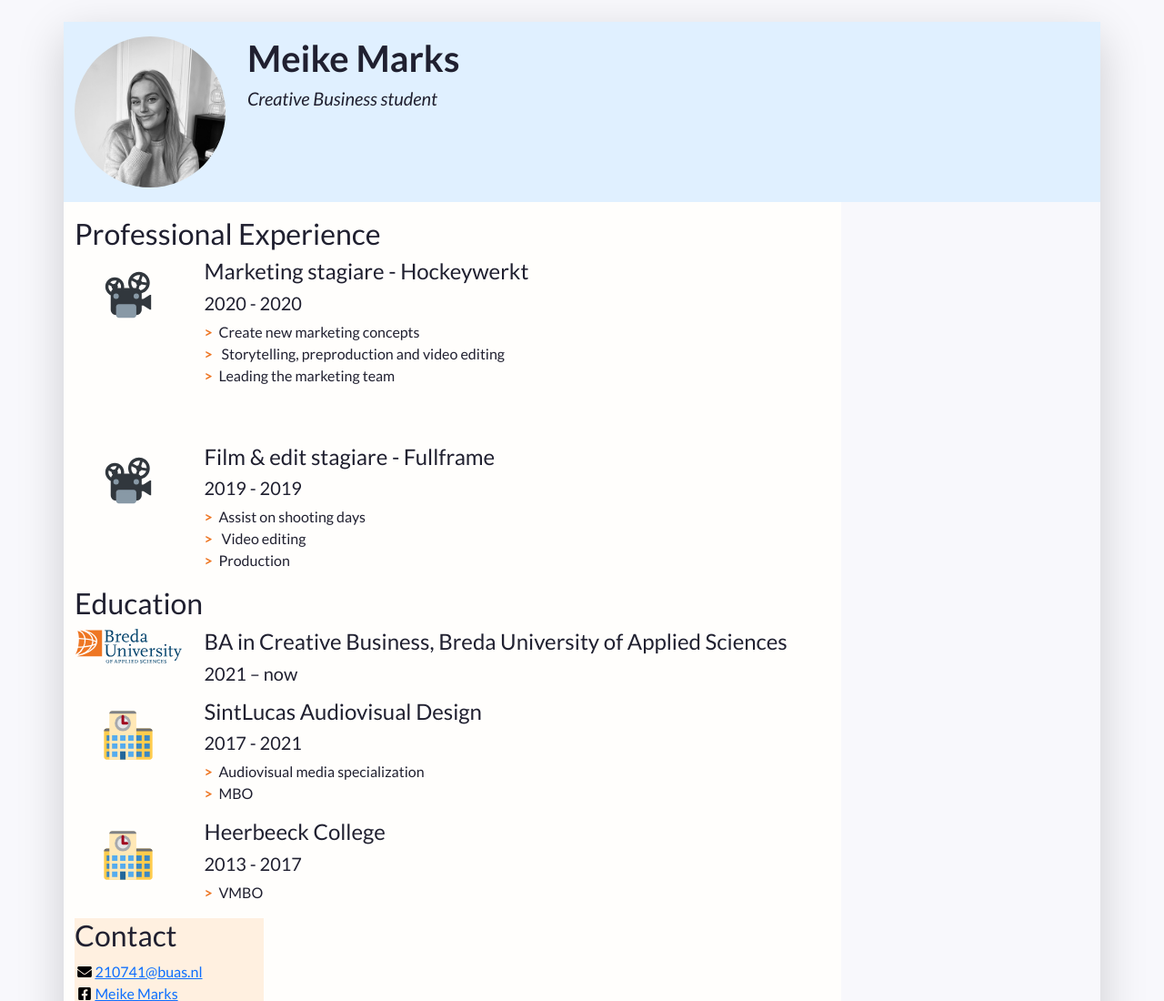
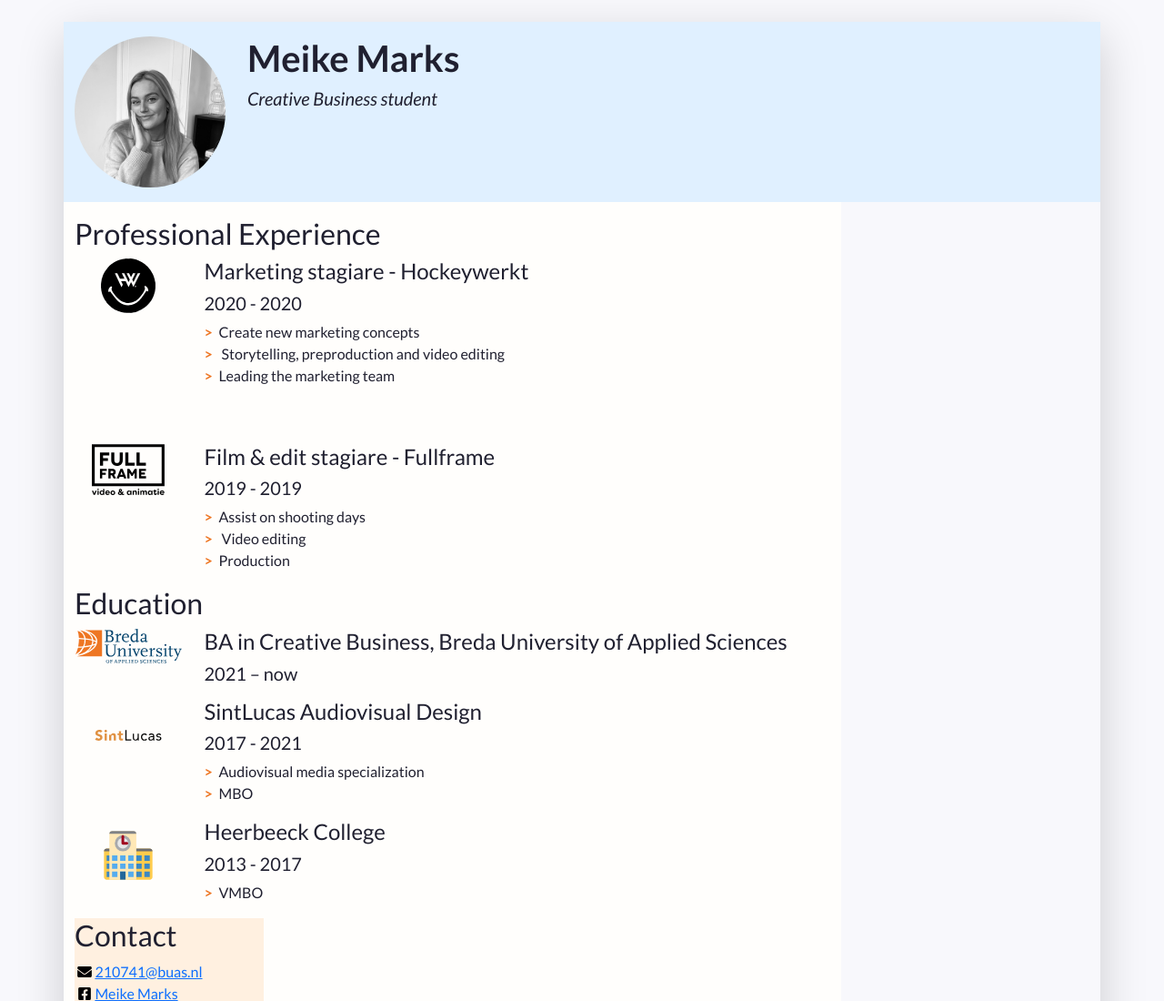
Before and after one commit to meikemarks/CV-Meike, a plain HTML site: page index.html in a window 1280 px wide. Shown: the top 1100 px of the page at 91% size. Drawn offline with nearby package versions, Linux system fonts and the light colour scheme.

Commit message:
updated icons

```diff
--- a/index.html
+++ b/index.html
@@ -86,7 +86,7 @@
               <li class="biography-item row mb-2">
                 <!-- We're using a grid inside a grid so we can align logos and text -->
                 <div class="logo-container col-3 col-sm-2 col-md-3 col-lg-2">
-                  <img class="biography-logo mw-100 d-block mx-auto" src="images/employers/projector.svg" alt="Company logo" width="80">
+                  <img class="biography-logo mw-100 d-block mx-auto" src="images/hwlogo.svg" alt="Company logo" width="60">
                 </div>
                 <div class="biography-contents col-9 col-sm-10 col-md-9 col-lg-10">
                   <h4>Marketing stagiare - Hockeywerkt</h4>
@@ -111,7 +111,7 @@
               <li class="biography-item row mb-2">
                 <!-- We're using a grid inside a grid so we can align logos and text -->
                 <div class="logo-container col-3 col-sm-2 col-md-3 col-lg-2">
-                  <img class="biography-logo mw-100 d-block mx-auto" src="images/employers/projector.svg" alt="Company logo" width="80">
+                  <img class="biography-logo mw-100 d-block mx-auto" src="images/fullframe.svg" alt="Company logo" width="80">
                 </div>
                 <div class="biography-contents col-9 col-sm-10 col-md-9 col-lg-10">
                   <h4>Film &amp; edit stagiare - Fullframe</h4>
@@ -154,7 +154,7 @@
               <!-- 2nd item in education -->
               <li class="biography-item row mb-2">
                 <div class="logo-container col-3 col-sm-2 col-md-3 col-lg-2">
-                  <img class="biography-logo mw-100 d-block mx-auto" src="images/schools/school.svg" alt="School logo" width="80">
+                  <img class="biography-logo mw-100 d-block mx-auto" src="images/sintlucas 2.svg" alt="School logo" width="80">
                 </div>
                 <div class="biography-contents col-9 col-sm-10 col-md-9 col-lg-10">
                   <h4>SintLucas Audiovisual Design</h4>
```
Also changed, not shown: images/Sintlucas 2.svg (added), images/fullframe.svg (added), images/hwlogo.svg (added), images/sintlucas.svg (added), 1 other file.
